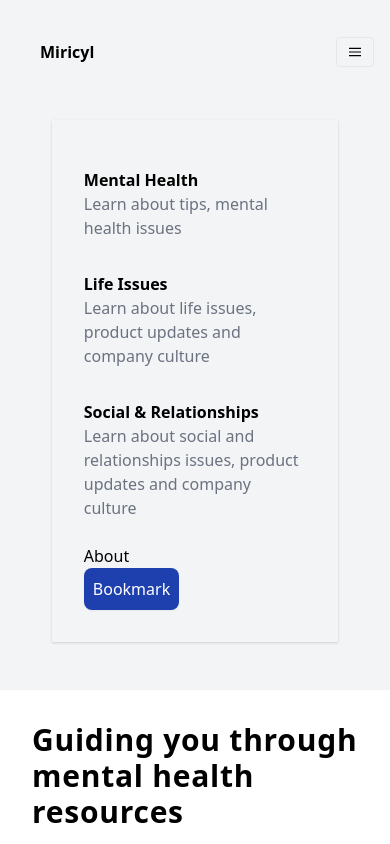
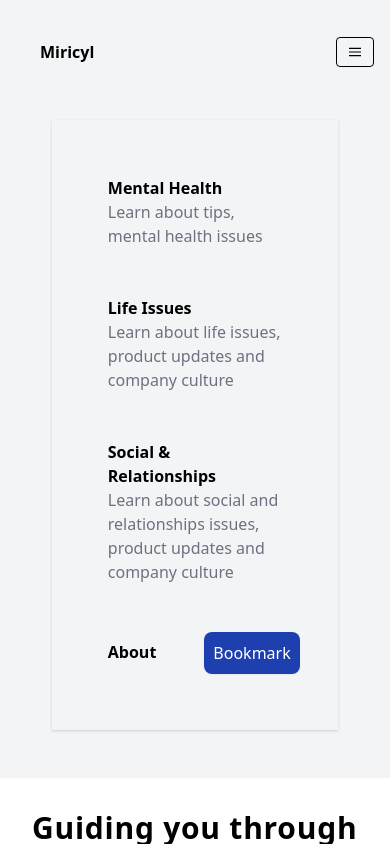
Before and after one commit to codingduckscyf/miricyl, a Next.js app: page / in a window 390 px wide. Both pictures are taken after a click on the button 355 px from the left and 52 px from the top of the page. Shown: the top 844 px of the page. Built offline with nearby package versions, Linux system fonts and the light colour scheme.

Commit message:
changes hover for hamb button

```diff
--- a/components/SiteHeader/CategoriesList.js
+++ b/components/SiteHeader/CategoriesList.js
@@ -28,7 +28,7 @@
     <div>
       {categories.map((category) => (
         <Link href={category.link} key={category.id}>
-          <a className="block hover:bg-gray-200 py-4">
+          <a className="block hover:bg-gray-200 p-6">
             <h3 className="font-extrabold">{category.title}</h3>
             <p className="text-gray-500">{category.description}</p>
           </a>
--- a/components/SiteHeader/index.js
+++ b/components/SiteHeader/index.js
@@ -23,7 +23,7 @@
                 console.log("hey you clicked me!");
                 setIsExpanded(!isExpanded);
               }}
-              className="flex items-center px-3 py-2 border rounded text-teal-200 border-teal-400 hover:text-white hover:border-black"
+              className="flex items-center px-3 py-2 border border-black rounded text-teal-200 border-black-400 hover:border-blue-800"
             >
               <svg
                 className="fill-current h-3 w-3"
@@ -40,15 +40,19 @@
         {isExpanded ? (
           <div className="flex flex-col justify-between shadow w-4/5 p-8 my-8 ">
             <CategoriesList />
+            <div className="flex justify-between">
               <Link href="/about">
-              <a className="hover:text-blue-800 mt-2">About</a>
+                <a className="mt-2 p-6 hover:text-blue-800 font-extrabold">
+                  About
+                </a>
               </Link>
               <button
                 type="button"
-              className="inline-flex items-center p-2 md:p-3 border border-transparent rounded-lg shadow-sm text-white bg-blue-800 hover:bg-blue-700 focus:outline-none focus:ring-2 focus:ring-offset-2 focus:ring-blue-500 text-l md:text-xl w-max"
+                className="inline-flex items-center p-2 md:p-3 m-6 border border-transparent rounded-lg shadow-sm text-white bg-blue-800 hover:bg-blue-700 focus:outline-none focus:ring-2 focus:ring-offset-2 focus:ring-blue-500 text-l md:text-xl w-max"
               >
                 Bookmark
               </button>
+            </div>
           </div>
         ) : (
           <div className="hidden sm:flex justify-around items-center p-6 w-1/2">
```
Lines whose indentation alone changed are shown as unchanged.
